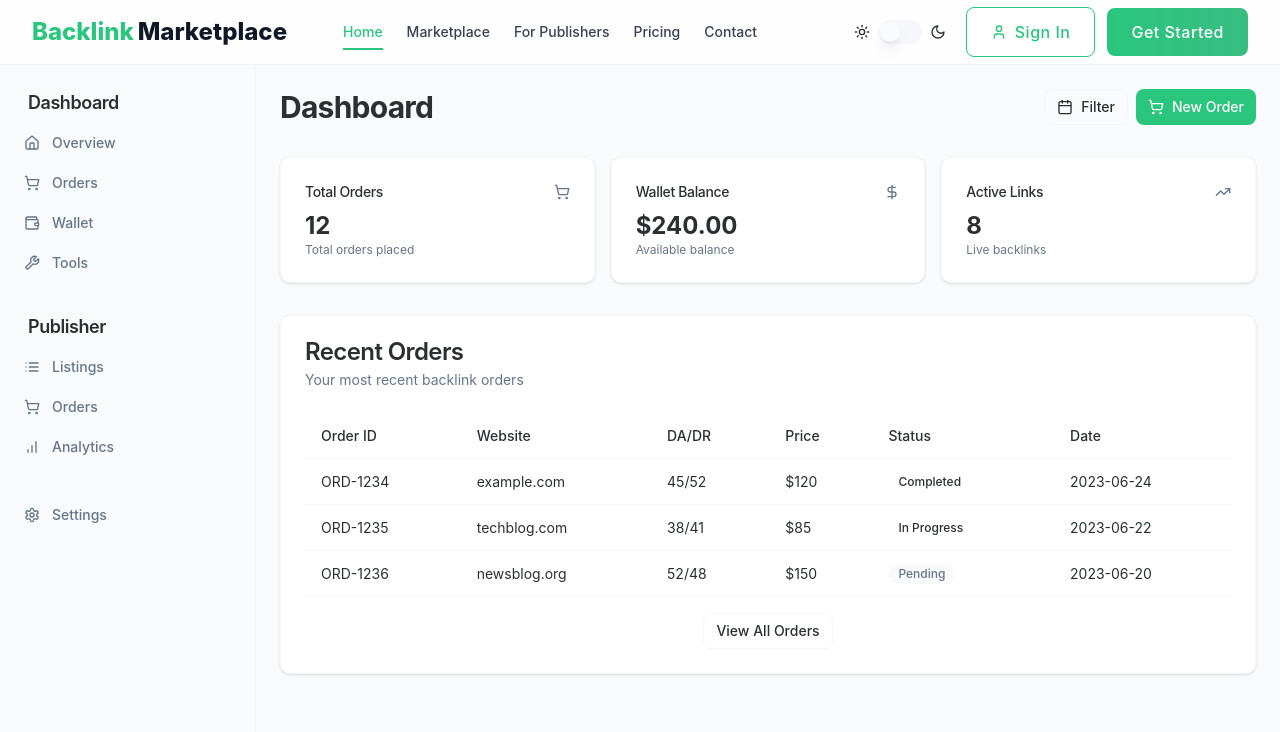
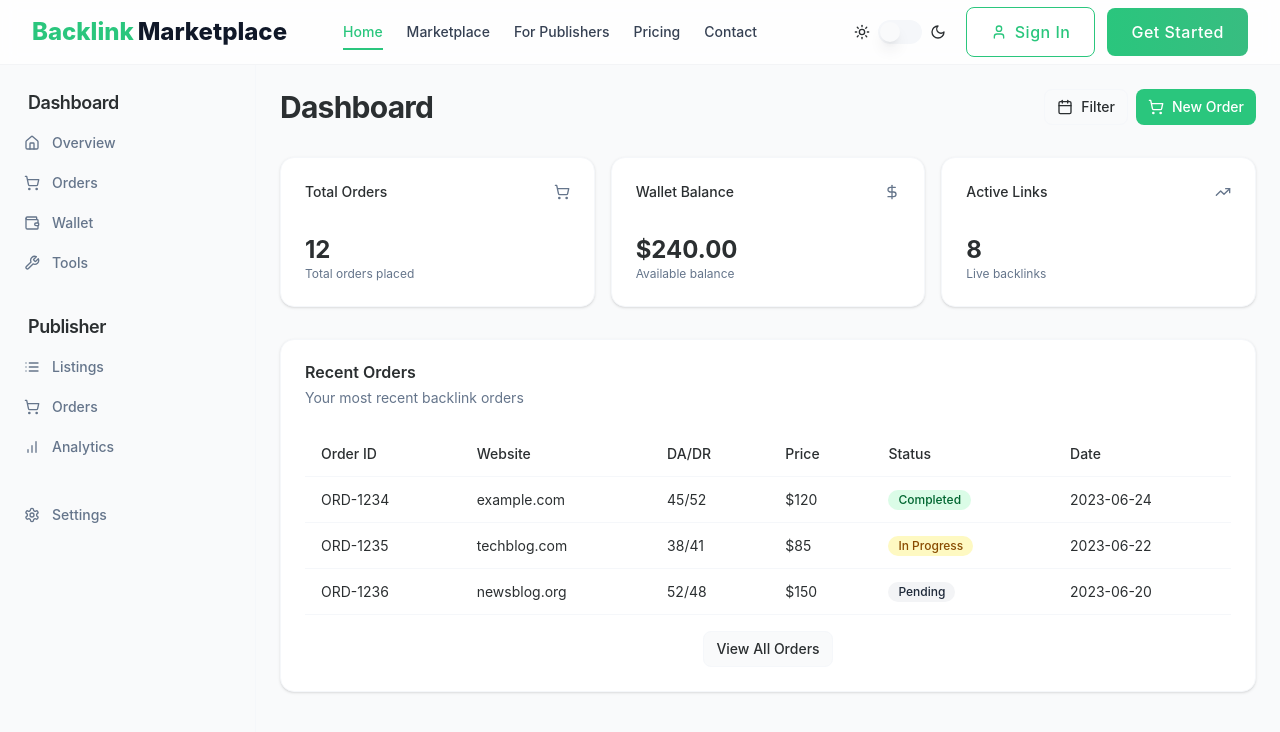
Before and after one commit to kamblevishalkeshav/backlink-marketplace, a Next.js app: page / in a window 1280 px wide. Shown: the top 732 px of the page. Built offline with nearby package versions, Linux system fonts and the light colour scheme.

Commit message:
Fix dashboard imports to resolve build error

```diff
--- a/src/app/(dashboard)/page.tsx
+++ b/src/app/(dashboard)/page.tsx
@@ -1,7 +1,7 @@
 'use client';
 
-import { Button } from '@/components/common/Button';
-import { Card, CardContent, CardDescription, CardHeader, CardTitle } from '@/components/common/Card';
+import { Button } from '@/components/ui/button';
+import { Card, CardContent, CardDescription, CardHeader, CardTitle } from '@/components/ui/card';
 import { Calendar, DollarSign, ShoppingCart, TrendingUp } from 'lucide-react';
 
 export default function Dashboard() {
@@ -133,10 +133,10 @@ export default function Dashboard() {
                       <td className="px-4 py-3">
                         <span className={`inline-flex items-center px-2.5 py-0.5 rounded-full text-xs font-medium ${
                           order.status === 'completed'
-                            ? 'bg-success/10 text-success'
+                            ? 'bg-green-100 text-green-800'
                             : order.status === 'in_progress'
-                            ? 'bg-warning/10 text-warning'
-                            : 'bg-muted text-muted-foreground'
+                            ? 'bg-yellow-100 text-yellow-800'
+                            : 'bg-gray-100 text-gray-800'
                         }`}>
                           {order.status === 'completed'
                             ? 'Completed'
```
